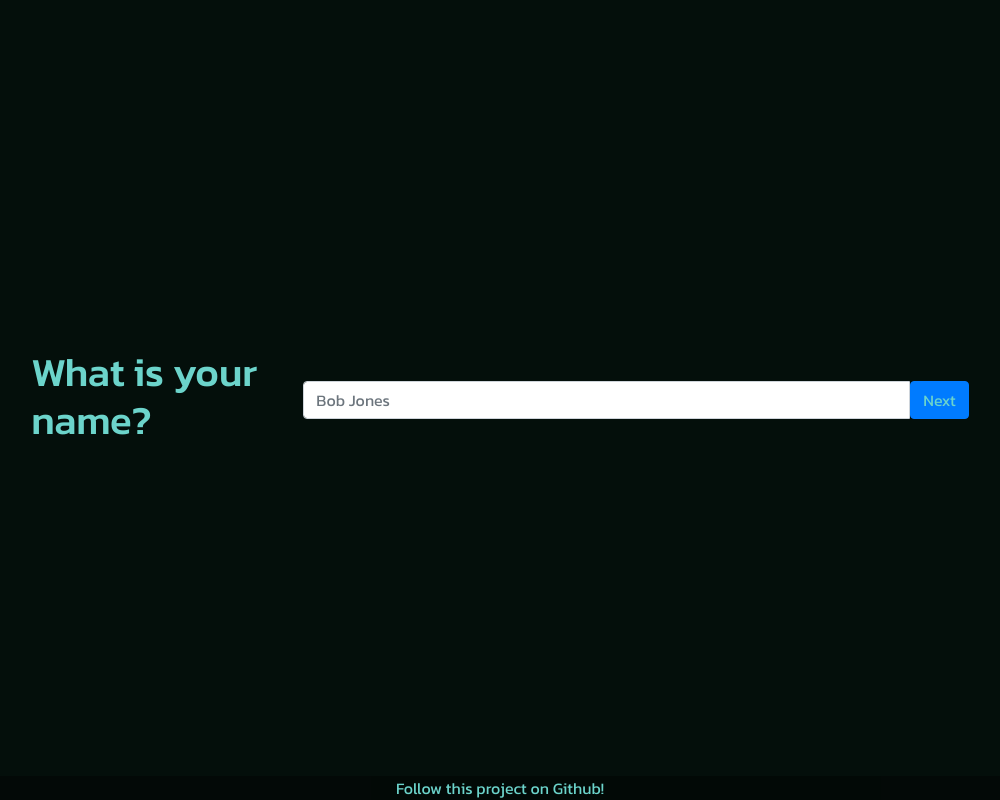
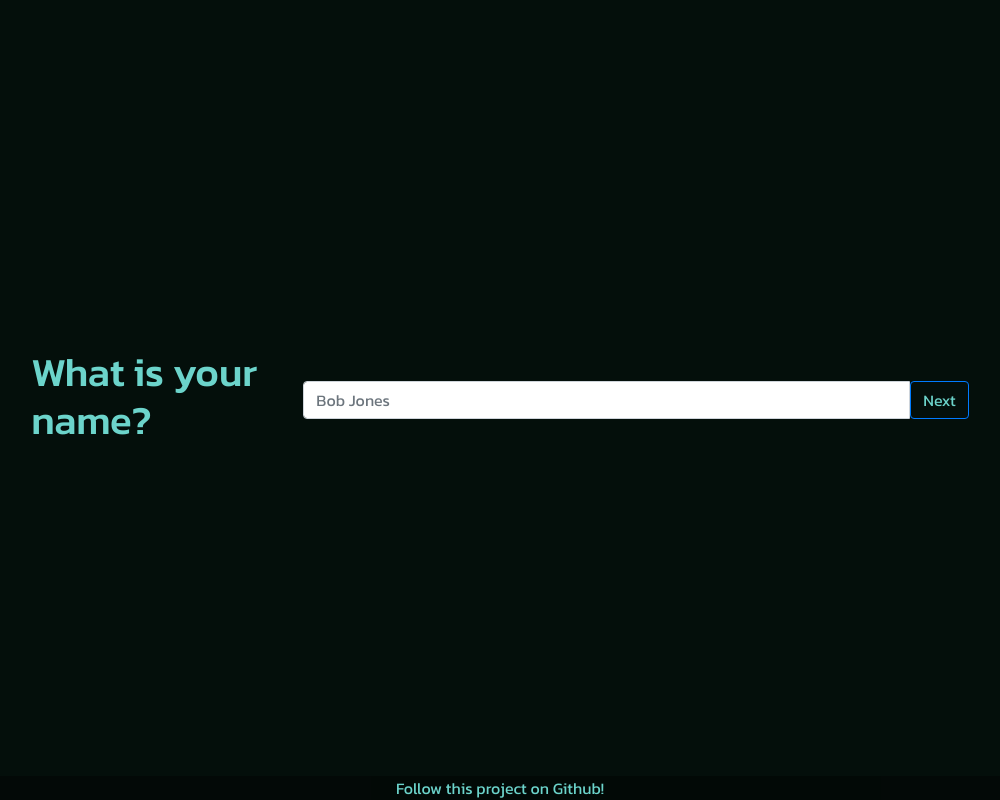
Before and after one commit to Vladimir-G4/CVKraft, a React (Create React App) app: page / in a window 1280 px wide. Both pictures are taken after a click on the button "Get Started". Shown: the whole page, without its empty margins (140-1140 px from the left). Built offline with nearby package versions, Linux system fonts and the light colour scheme.

Commit message:
Integrate subquestions

```diff
--- a/src/components/ResumeForm.js
+++ b/src/components/ResumeForm.js
@@ -21,6 +21,7 @@ import {
   } from "react-bootstrap";
   import { TypeAnimation } from 'react-type-animation';
   import { CSSTransition } from 'react-transition-group';
+import SubQ from "./SubQ";
 
 
 const ResumeForm = () => {
@@ -51,9 +52,9 @@ const ResumeForm = () => {
     </CSSTransition>
         <InputGroup>
           <Form.Control autocomplete="off" id='form-input' placeholder={questions[currentQuestion].placeholder} type={questions[currentQuestion].type} required/>
-          <Button id="start-btn" onClick={handleAnswer} outline theme="info">Next</Button>
+          <Button id="start-btn" onClick={handleAnswer} variant="outline-primary" theme="info">Next</Button>
         </InputGroup>
-        {questions[currentQuestion].subQuestions && <h1>(insert subquestions)</h1>}
+        <>{questions[currentQuestion].subQuestions && <SubQ questions={questions[currentQuestion].subQuestions}/>}</>
     </section>
 
    )
--- /dev/null
+++ b/src/components/SubQ.js
@@ -0,0 +1,43 @@
+import React, {useState, useEffect} from "react";
+import {prompts, answers} from "./resumeFormData";
+import {
+    Button,
+    Container,
+    Navbar,
+    NavbarToggler,
+    NavbarBrand,
+    Nav,
+    NavItem,
+    NavLink,
+    Dropdown,
+    DropdownToggle,
+    DropdownMenu,
+    DropdownItem,
+    InputGroup,
+    InputGroupAddon,
+    InputGroupText,
+    Form,
+    Collapse,
+  } from "react-bootstrap";
+  import { TypeAnimation } from 'react-type-animation';
+  import { CSSTransition } from 'react-transition-group';
+
+
+
+class SubQ extends React.Component{
+    constructor(props){
+        super(props);
+        this.state = {
+            questions: props.questions
+        };
+    }
+
+    render() {
+    return(
+        <>
+        <h1>{this.state.questions[0]}</h1>
+        </>
+    );
+    }
+}
+export default SubQ
```
